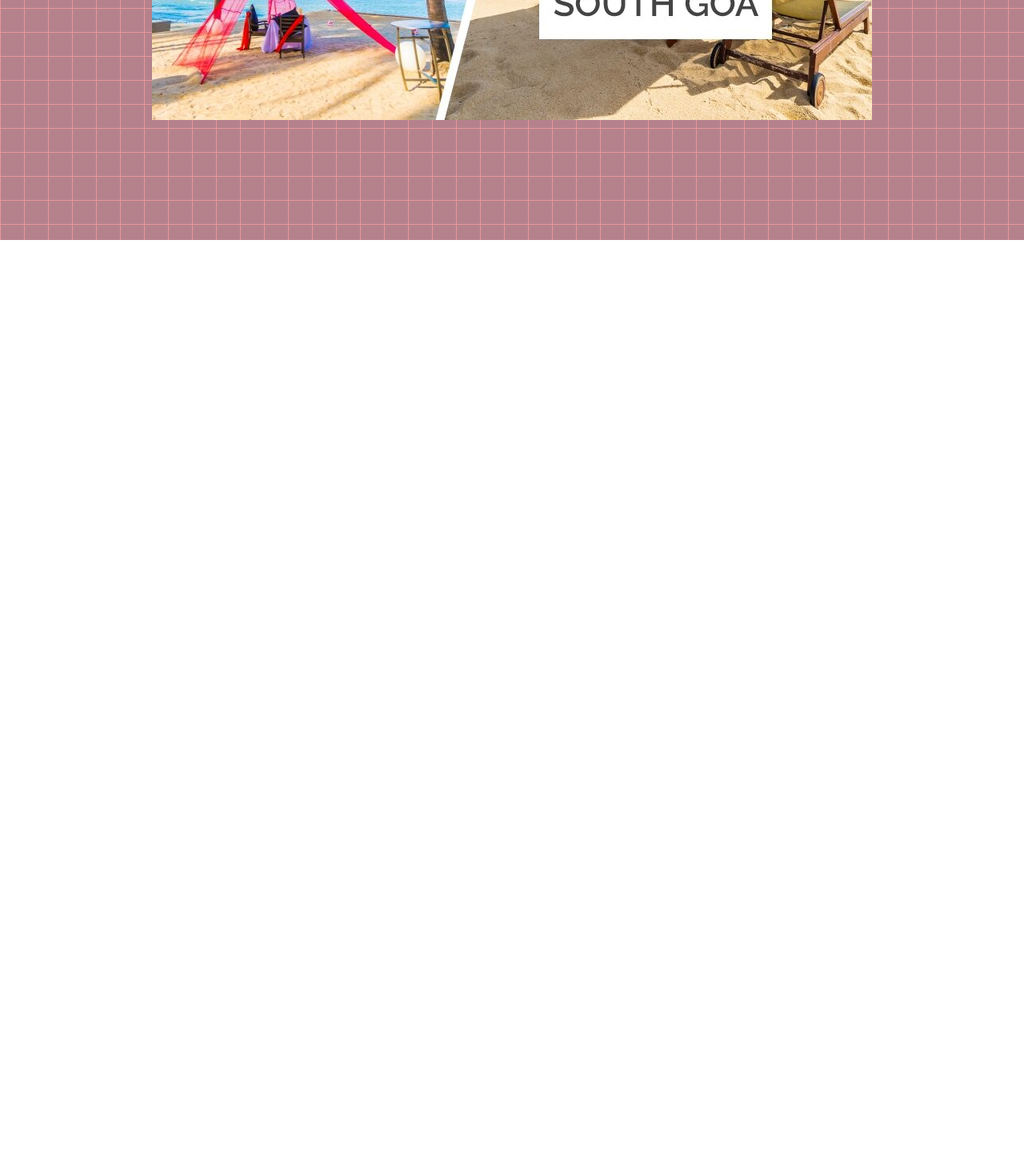
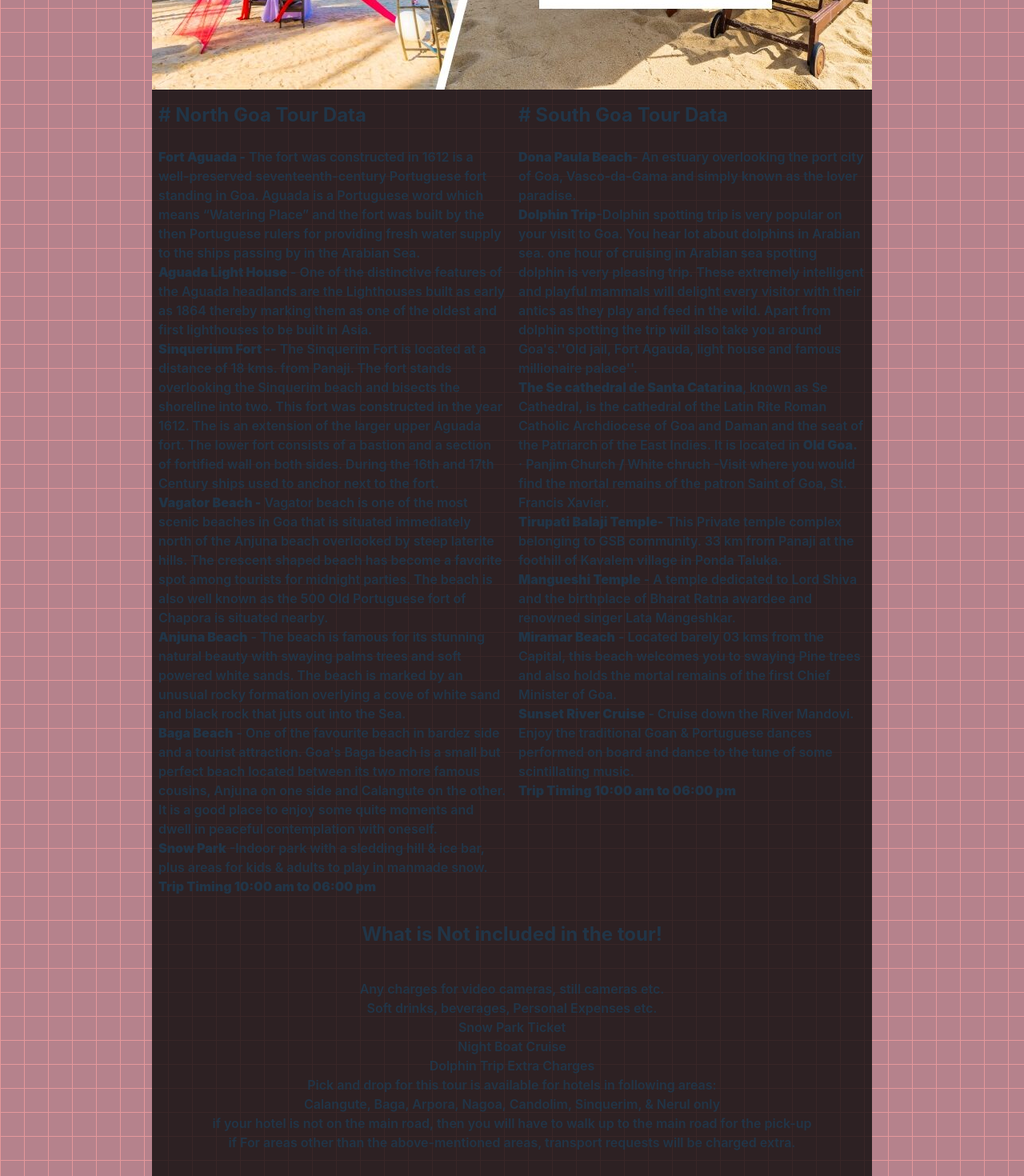
Before and after one commit to watashiwaaniket/uniTravelGoa, a React (Vite) app: page /sight-seeing in a window 1280 px wide. Shown: the part 500-1970 px from the top of the page at 80% size. Before the commit the page ends 800 px from the top, so only its background shows below. Built offline with nearby package versions, Linux system fonts and the light colour scheme.

Commit message:
finished the south vs goa page

```diff
--- a/package.json
+++ b/package.json
@@ -15,6 +15,7 @@
     "ogl": "^1.0.11",
     "react": "^19.0.0",
     "react-dom": "^19.0.0",
+    "react-markdown": "^10.0.0",
     "react-router-dom": "^7.2.0"
   },
   "devDependencies": {
--- /dev/null
+++ b/src/lib/store.tsx
@@ -0,0 +1,59 @@
+export const NorthGoaData: string = `
+
+- **Fort Aguada -** The fort was constructed in 1612 is a well-preserved seventeenth-century Portuguese fort standing in Goa. Aguada is a Portuguese word which means “Watering Place” and the fort was built by the then Portuguese rulers for providing fresh water supply to the ships passing by in the Arabian Sea.
+
+- **Aguada Light House** - One of the distinctive features of the Aguada headlands are the Lighthouses built as early as 1864 thereby marking them as one of the oldest and first lighthouses to be built in Asia.
+
+- **Sinquerium Fort --** The Sinquerim Fort is located at a distance of 18 kms. from Panaji. The fort stands overlooking the Sinquerim beach and bisects the shoreline into two. This fort was constructed in the year 1612. The is an extension of the larger upper Aguada fort. The lower fort consists of a bastion and a section of fortified wall on both sides. During the 16th and 17th Century ships used to anchor next to the fort.
+
+- **Vagator Beach -** Vagator beach is one of the most scenic beaches in Goa that is situated immediately north of the Anjuna beach overlooked by steep laterite hills. The crescent shaped beach has become a favorite spot among tourists for midnight parties. The beach is also well known as the 500 Old Portuguese fort of Chapora is situated nearby.
+
+- **Anjuna Beach** - The beach is famous for its stunning natural beauty with swaying palms trees and soft powered white sands. The beach is marked by an unusual rocky formation overlying a cove of white sand and black rock that juts out into the Sea.
+
+- **Baga Beach** - One of the favourite beach in bardez side and a tourist attraction. Goa&apos;s Baga beach is a small but perfect beach located between its two more famous cousins, Anjuna on one side and Calangute on the other. It is a good place to enjoy some quite moments and dwell in peaceful contemplation with oneself.
+
+- **Snow Park** -Indoor park with a sledding hill & ice bar, plus areas for kids & adults to play in manmade snow.
+
+    **Trip Timing 10:00 am to 06:00 pm**
+`
+
+export const SouthGoaData: string = `
+- **Dona Paula Beach**- An estuary overlooking the port city of Goa, Vasco-da-Gama and simply known as the lover paradise.
+
+- **Dolphin Trip**-Dolphin spotting trip is very popular on your visit to Goa. You hear lot about dolphins in Arabian sea. one hour of cruising in Arabian sea spotting dolphin is very pleasing trip. These extremely intelligent and playful mammals will delight every visitor with their antics as they play and feed in the wild. Apart from dolphin spotting the trip will also take you around Goa&apos;s.''Old jail, Fort Agauda, light house and famous millionaire palace''.
+
+- **The Se cathedral de Santa Catarina**, known as Se Cathedral, is the cathedral of the Latin Rite Roman Catholic Archdiocese of Goa and Daman and the seat of the Patriarch of the East Indies. It is located in **Old Goa.**
+
+- · Panjim Church **/** White chruch -Visit where you would find the mortal remains of the patron Saint of Goa, St. Francis Xavier.
+
+- **Tirupati Balaji Temple-** This Private temple complex belonging to GSB community. 33 km from Panaji at the foothill of Kavalem village in Ponda Taluka.
+
+- **Mangueshi Temple** - A temple dedicated to Lord Shiva and the birthplace of Bharat Ratna awardee and renowned singer Lata Mangeshkar.
+
+- **Miramar Beach** - Located barely 03 kms from the Capital, this beach welcomes you to swaying Pine trees and also holds the mortal remains of the first Chief Minister of Goa.
+
+- **Sunset River Cruise** - Cruise down the River Mandovi. Enjoy the traditional Goan & Portuguese dances performed on board and dance to the tune of some scintillating music.
+
+    **Trip Timing 10:00 am to 06:00 pm**
+`
+
+export const TourExcluded: string = `
+
+ Any charges for video cameras, still cameras etc.
+
+ Soft drinks, beverages, Personal Expenses etc.
+
+ Snow Park Ticket
+
+ Night Boat Cruise
+
+ Dolphin Trip Extra Charges
+
+ Pick and drop for this tour is available for hotels in following areas:
+
+ Calangute, Baga, Arpora, Nagoa, Candolim, Sinquerim, & Nerul only
+
+ if your hotel is not on the main road, then you will have to walk up to the main road for the pick-up
+
+ if For areas other than the above-mentioned areas, transport requests will be charged extra.
+`
--- a/src/pages/SightSeeing.tsx
+++ b/src/pages/SightSeeing.tsx
@@ -1,19 +1,27 @@
 import Navbar from "../components/Navbar"
 import southNorthGoa from "/south-north-goa.jpg"
+import Markdown from "react-markdown"
+import { NorthGoaData, SouthGoaData, TourExcluded } from "../lib/store.js"
 
 export default function SightSeeing() {
     return(
         <>
             <Navbar />
-            <div className="h-screen w-screen flex flex-col justify-center items-center bg-[#B5828C] bg-grid-white">
-                <img src={southNorthGoa} alt="south vs north goa" />
-                <div className="flex w-[680px] h-auto">
-                    <div className="w-[340px] bg-slate-500">
-
+            <div className="h-auto min-h-screen w-screen flex flex-col justify-center items-center bg-[#B5828C] bg-grid-white">
+                <img src={southNorthGoa} alt="south vs north goa" className="mt-28"/>
+                <div className="flex w-[900px] h-auto font-semibold bg-black bg-opacity-75">
+                    <div className="w-[450px] pt-4 p-2">
+                        <h2 className="text-2xl font-bold pb-6"># North Goa Tour Data</h2>
+                        <Markdown>{NorthGoaData}</Markdown>
                     </div>
-                    <div className="w-[340px] bg-slate-800">
-
+                    <div className="w-[450px] pt-4 p-2">
+                        <h2 className="text-2xl font-bold pb-6"># South Goa Tour Data</h2>
+                        <Markdown>{SouthGoaData}</Markdown>
                     </div>
+                </div>
+                <div className="flex flex-col w-[900px] h-auto font-semibold bg-black bg-opacity-75 items-center justify-center pb-8">
+                    <h2 className="text-2xl font-bold py-6">What is Not included in the tour!</h2>
+                    <p className="p-4 flex flex-col justify-center items-center"><Markdown>{TourExcluded}</Markdown></p>
                 </div>
             </div>
         </>
```
Also changed, not shown: 1 other file (tests, documents, lock files or other folders).
